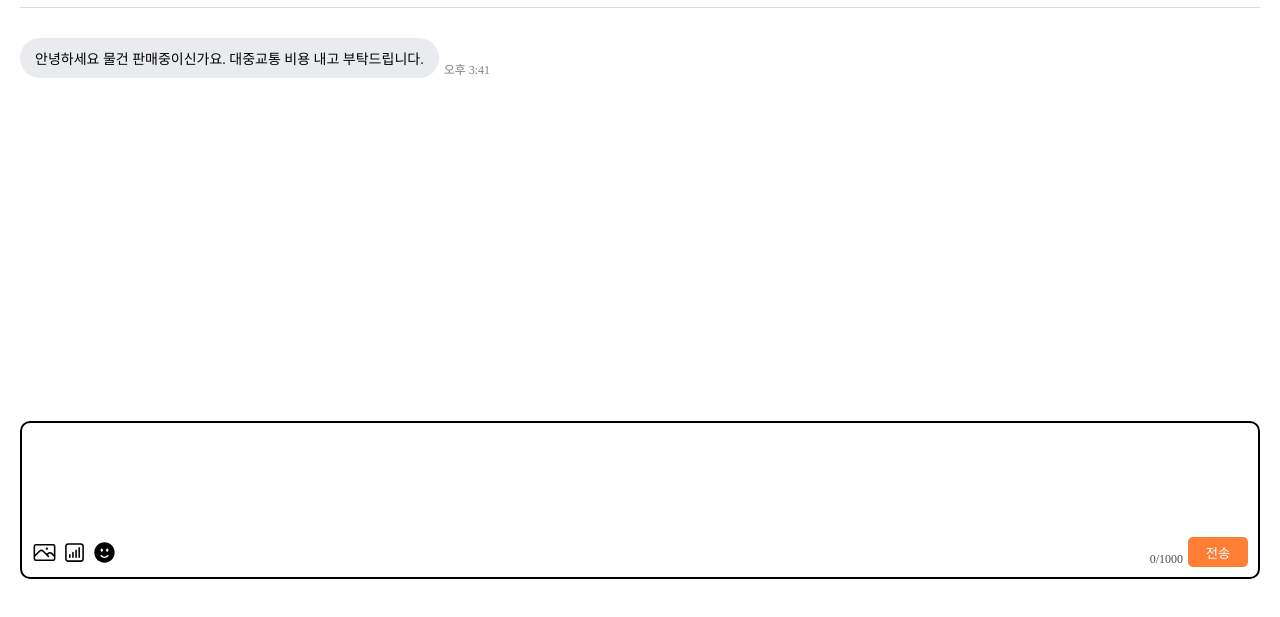
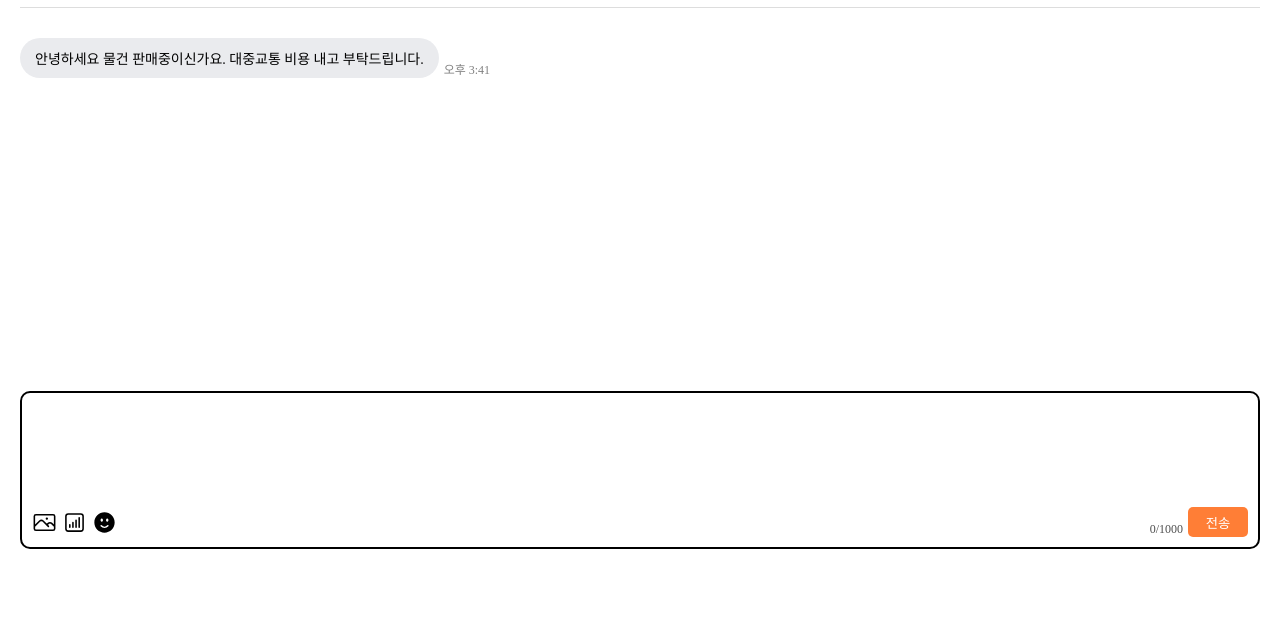
Before and after one commit to seongjongju/danggen, a plain HTML site: page index.html in a window 1280 px wide. Shown: the part 67-684 px from the top of the page. Drawn offline with Linux system fonts and the light colour scheme.

Commit message:
main height size 수정

```diff
--- a/index.html
+++ b/index.html
@@ -27,7 +27,7 @@
         /******************** haeder **************************/
 
         /******************** main **************************/
-        main {height: 353px; padding: 0 20px 30px; overflow: hidden; overflow-y: scroll;}
+        main {height: 353px; padding: 0 20px 30px; box-sizing: border-box; overflow: hidden; overflow-y: scroll;}
         main::-webkit-scrollbar {width: 0;}
         main .my-chat-box {margin-bottom: 15px; width: 90%; margin-left: 10%;}
         main .my-chat-box .my-chat {display: flex; justify-content: right; align-items: end; margin-bottom: 15px;}
@@ -38,10 +38,6 @@
         main .you-chat-box .you-chat {display: flex; justify-content: left; align-items: end; margin-bottom: 15px;}
         main .you-chat-box .you-chat .time {font-size: 12px; margin-left: 5px; color: rgba(0, 0, 0, 0.5); white-space: nowrap;}
         main .you-chat-box .you-chat .talk {padding: 10px 15px; background: #EAEBEE; color: #000; border-radius: 30px; font-size: 14px;}
-
-        @media screen and (max-width: 450) {
-            main {height: 300px;}
-        }
         /******************** main **************************/
 
         /******************** footer **************************/
```
